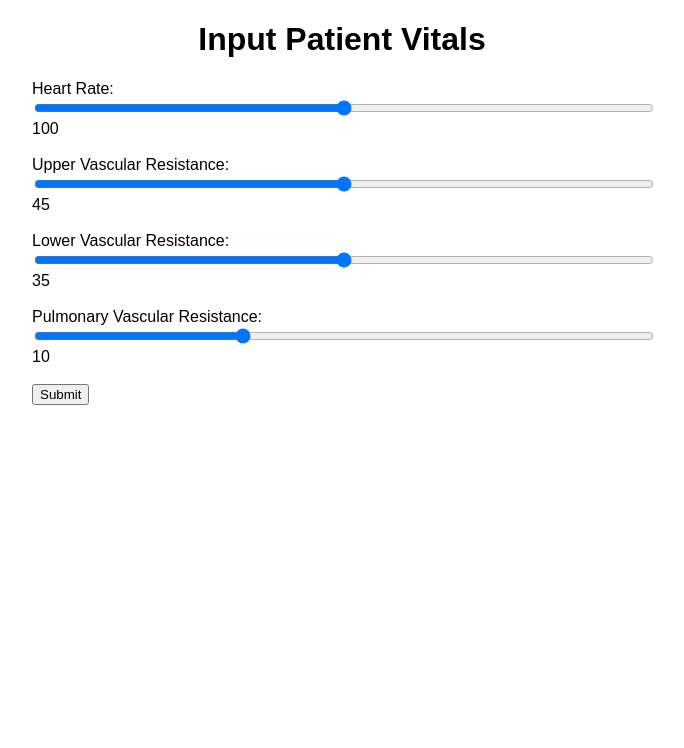
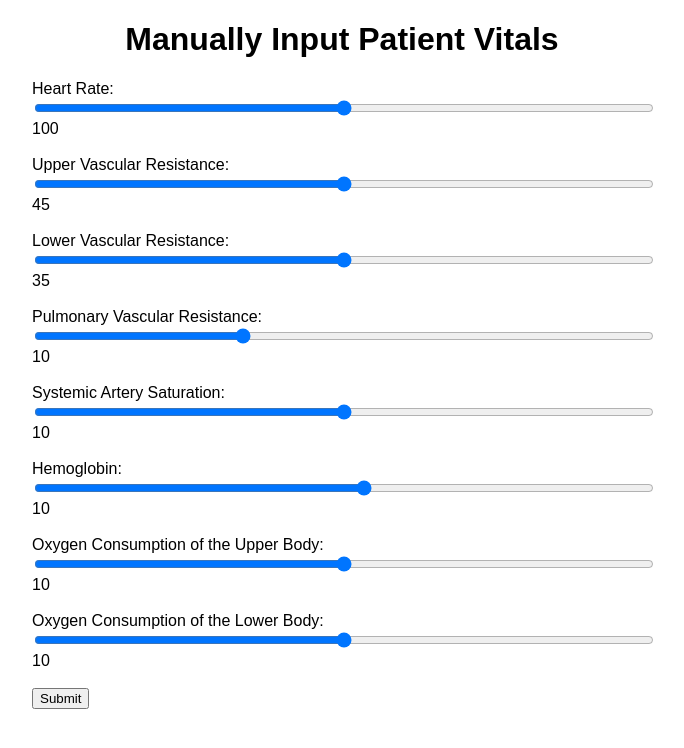
Before and after one commit to tatianagong/Fontan-Model, a Flask app: page / in a window 1280 px wide. Shown: the top 748 px of the page, without its empty margins (298-982 px from the left). Run offline with Flask 3, Linux system fonts and the light colour scheme.

Commit message:
Added all inputs and outputs

```diff
--- a/app.py
+++ b/app.py
@@ -1,5 +1,5 @@
 from flask import Flask, render_template, request, jsonify
-from hlhs_model import fun_flows, fun_sat, C_d, C_s, S_sa, CVO2u, CVO2l, Hb, C_sa, C_pv, C_pa
+from hlhs_model import fun_flows, fun_sat, C_d, C_s, C_sa, C_pv, C_pa
 import scipy.optimize
 
 app = Flask(__name__)
@@ -17,6 +17,10 @@ def process():
     UVR = float(data.get("UVR"))
     LVR = float(data.get("LVR"))
     PVR = float(data.get("PVR"))
+    S_sa = float(data.get("S_sa"))
+    Hb = float(data.get("Hb"))
+    CVO2u = float(data.get("CVO2u"))
+    CVO2l = float(data.get("CVO2l"))
 
     param_flows = ( UVR, LVR, PVR, HR, C_d, C_s, C_sa, C_pv, C_pa)
     z0_flows = (3.1, 1.5, 1.5, 3.2, 75, 26, 2)
--- a/static/script.js
+++ b/static/script.js
@@ -12,6 +12,10 @@ document.getElementById('parameterForm').addEventListener('submit', function(eve
     const UVR = document.getElementById('UVR').value;
     const LVR = document.getElementById('LVR').value;
     const PVR = document.getElementById('PVR').value;
+    const S_sa = document.getElementById('S_sa').value;
+    const Hb = document.getElementById('Hb').value;
+    const CVO2u = document.getElementById('CVO2u').value;
+    const CVO2l = document.getElementById('CVO2l').value;
 
     // Send the parameters to the backend
     fetch('/process', {
@@ -19,7 +23,7 @@ document.getElementById('parameterForm').addEventListener('submit', function(eve
         headers: {
             'Content-Type': 'application/json'
         },
-        body: JSON.stringify({ HR, UVR, LVR, PVR }) // Sending multiple parameters
+        body: JSON.stringify({ HR, UVR, LVR, PVR, S_sa, Hb, CVO2u, CVO2l }) // Sending multiple parameters
     })
     .then(response => {
         if (!response.ok) {
@@ -34,6 +38,8 @@ document.getElementById('parameterForm').addEventListener('submit', function(eve
             <p>Cardiac Output: ${data.Q_v}</p>
             <p>Blood Flow into the Upper Body: ${data.Q_u}</p>
             <p>Blood Flow into the Lower Body: ${data.Q_l}</p>
+            <p>Blood Flow into the Lungs: ${data.Q_p}</p>
+            <p>Pressure of the Systemic Artery: ${data.P_sa}</p>
             <p>Oxygen Extraction Ratio: ${data.OER}</p>
         `;
     })
--- a/templates/index.html
+++ b/templates/index.html
@@ -3,11 +3,11 @@
 <head>
     <meta charset="UTF-8">
     <meta name="viewport" content="width=device-width, initial-scale=1.0">
-    <title>Interactive Parameter Input</title>
+    <title>Interactive Parameter Inputs</title>
     <link rel="stylesheet" href="/static/styles.css">
 </head>
 <body>
-    <h1>Input Patient Vitals</h1>
+    <h1>Manually Input Patient Vitals</h1>
     <form id="parameterForm">
         <!--Heart Rate Slider-->
         <label for="HR">Heart Rate:</label>
@@ -24,10 +24,30 @@
         <input type="range" id="LVR" name="LVR" min="20" max="50" step="1" value="35" oninput="updateValue('LVRValue', this.value)">
         <span id="LVRValue">35</span><br><br>
 
-         <!--PVR Slider-->
-         <label for="PVR">Pulmonary Vascular Resistance:</label>
+        <!--PVR Slider-->
+        <label for="PVR">Pulmonary Vascular Resistance:</label>
         <input type="range" id="PVR" name="PVR" min="5" max="20" step="1" value="10" oninput="updateValue('PVRValue', this.value)">
         <span id="PVRValue">10</span><br><br>
+
+        <!--S_sa Slider-->
+        <label for="S_sa">Systemic Artery Saturation:</label>
+        <input type="range" id="S_sa" name="S_sa" min="0.98" max="1" step="0.01" value="0.99" oninput="updateValue('S_saValue', this.value)">
+        <span id="S_saValue">10</span><br><br>
+
+        <!--Hb Slider-->
+        <label for="Hb">Hemoglobin:</label>
+        <input type="range" id="Hb" name="Hb" min="7" max="22" step="0.1" value="15" oninput="updateValue('HbValue', this.value)">
+        <span id="HbValue">10</span><br><br>
+
+        <!--CVO2u Slider-->
+        <label for="CVO2u">Oxygen Consumption of the Upper Body:</label>
+        <input type="range" id="CVO2u" name="CVO2u" min="35" max="105" step="1" value="70" oninput="updateValue('CVO2uValue', this.value)">
+        <span id="CVO2uValue">10</span><br><br>
+
+        <!--CVO2l Slider-->
+        <label for="CVO2l">Oxygen Consumption of the Lower Body:</label>
+        <input type="range" id="CVO2l" name="CVO2l" min="25" max="75" step="1" value="50" oninput="updateValue('CVO2lValue', this.value)">
+        <span id="CVO2lValue">10</span><br><br>
 
         <button type="submit">Submit</button>
     </form>
```
